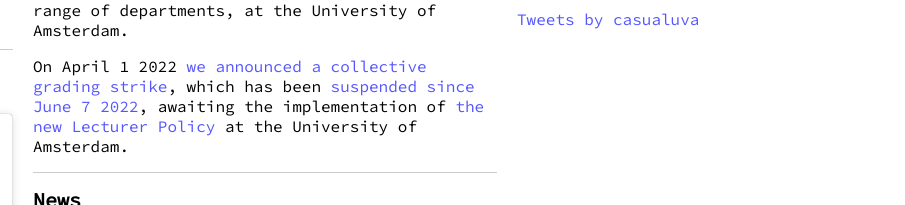
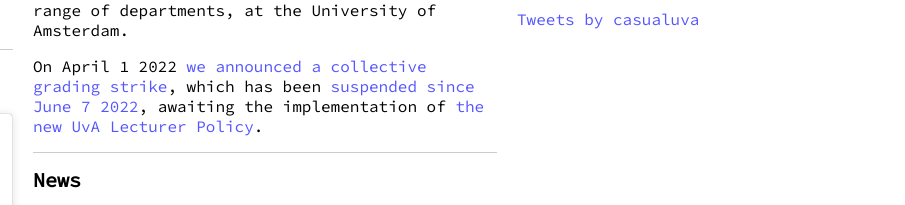
Before and after one commit to ElmarJ/casual-uva.nl, an Eleventy site: page pages/home.md in a window 1280 px wide. Shown: the part 391-596 px from the top of the page, 375-1280 px from the left. Built offline with nearby package versions, Linux system fonts and the light colour scheme; Eleventy itself is replaced by a stand-in of ours; files that its build step writes are made by us from their sources; a script that the page names is missing.

Commit message:
Update Page “home”

```diff
--- a/pages/home.md
+++ b/pages/home.md
@@ -9,4 +9,4 @@ eleventyNavigation:
 ---
 We are a collective of employees on temporary contracts, including representatives from a range of departments, at the University of Amsterdam.
 
-On April 1 2022 [we announced a collective grading strike](/strike/), which has been [suspended since June 7 2022](https://casual-uva.nl/posts/casual-uva-to-suspend-strike-and-monitor-implementation/), awaiting the implementation of [the new Lecturer Policy](https://www.uva.nl/en/content/news/news/2022/04/new-uva-lecturer-policy.html) at the University of Amsterdam.
+On April 1 2022 [we announced a collective grading strike](/strike/), which has been [suspended since June 7 2022](https://casual-uva.nl/posts/casual-uva-to-suspend-strike-and-monitor-implementation/), awaiting the implementation of [the new UvA Lecturer Policy](https://www.uva.nl/en/content/news/news/2022/04/new-uva-lecturer-policy.html).
```
